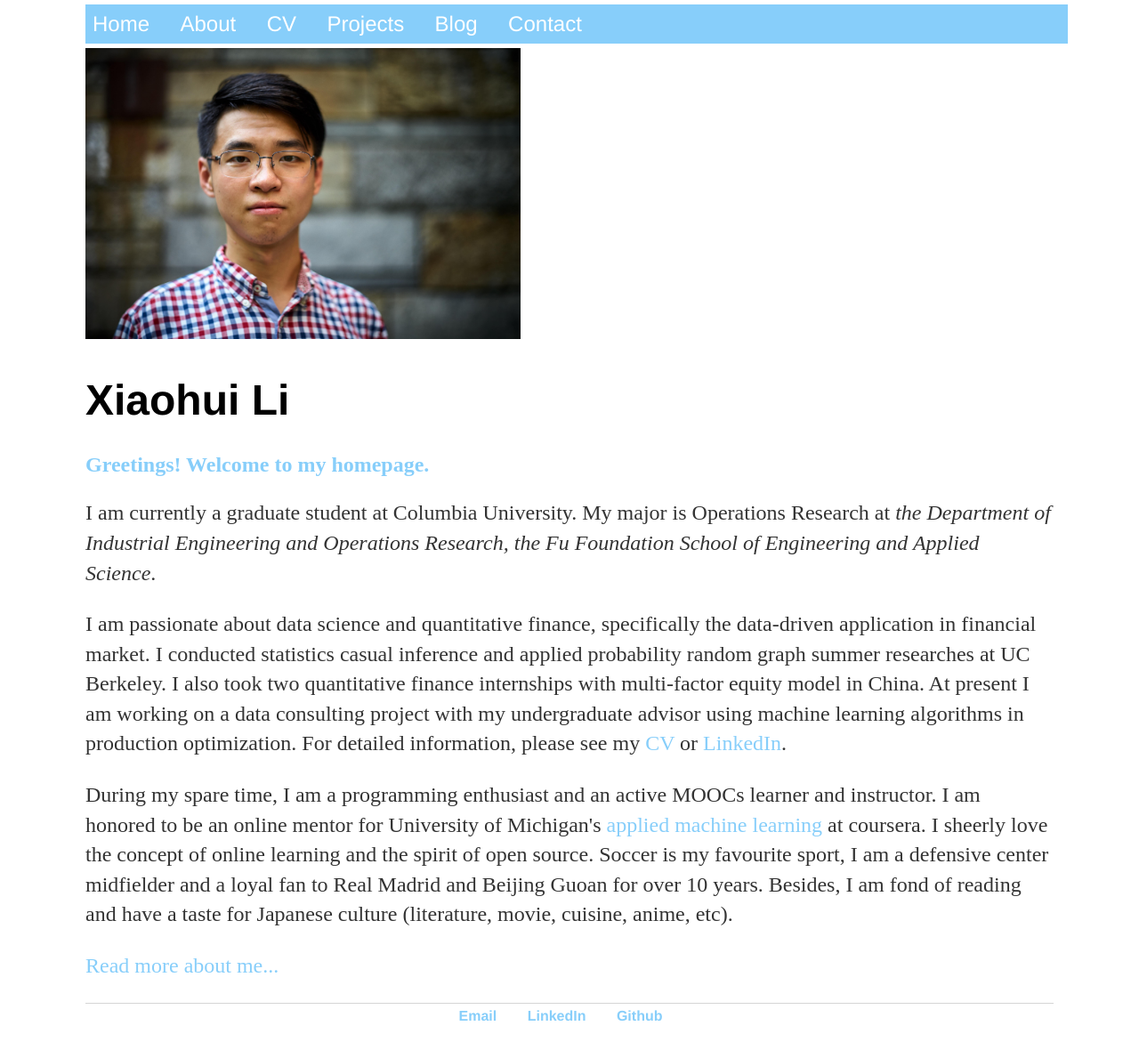
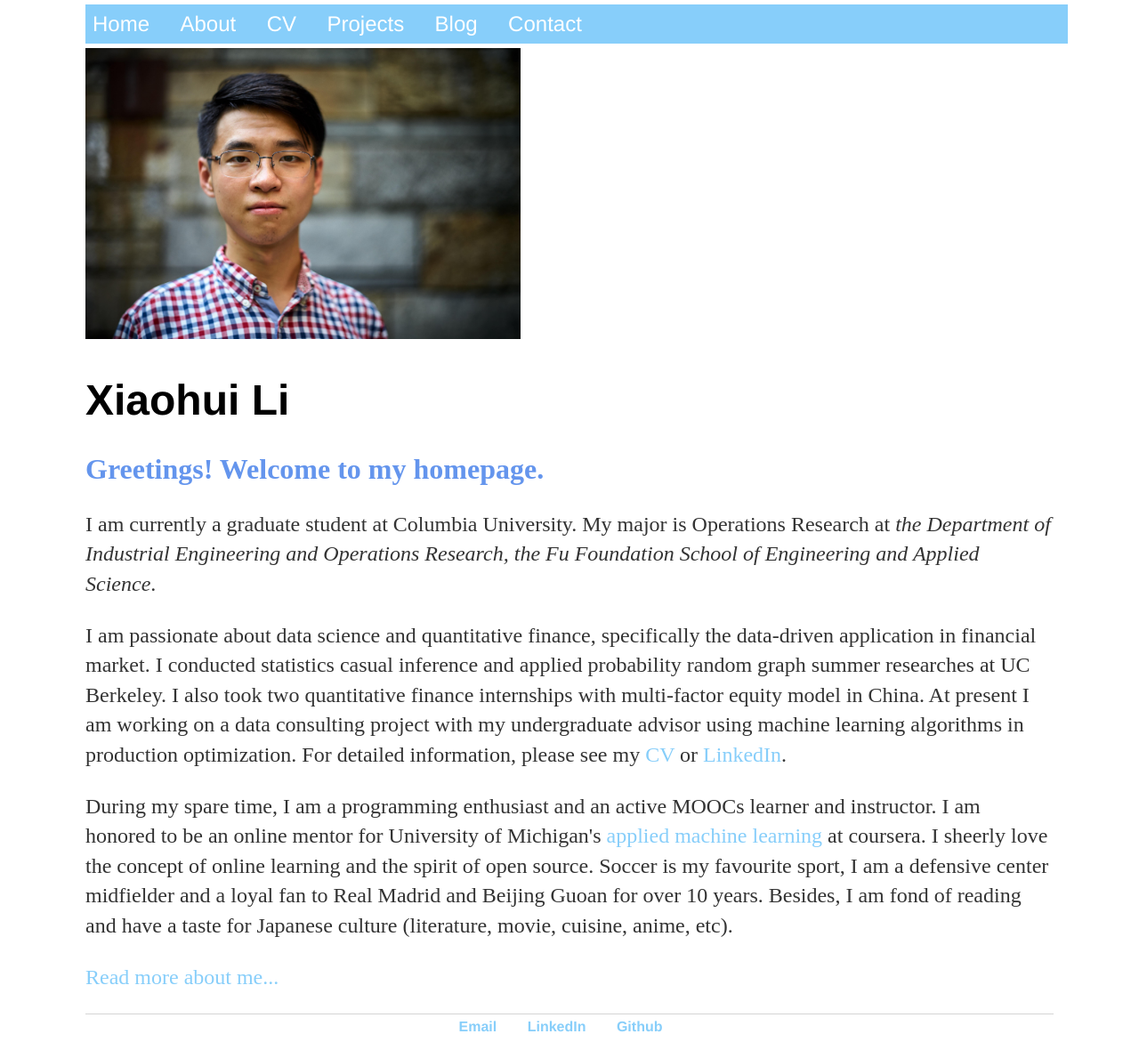
Before and after one commit to xiaohui-victor-li/xiaohui-victor-li.github.io, a Jekyll site: the page index.html, which Jekyll copies as it is, in a window 1280 px wide. Shown: the whole page at 89% size. Built offline with Jekyll 4.4.1, drawn with Linux system fonts in a browser that asks for light colours.

Commit message:
Update main.css

```diff
--- a/css/main.css
+++ b/css/main.css
@@ -59,7 +59,8 @@ h1 {
 }
 
 h2 {
-    color: #87CEFA;
+    font-size: 2em;
+    color: #6495ED;
 }
 
 p {
```
